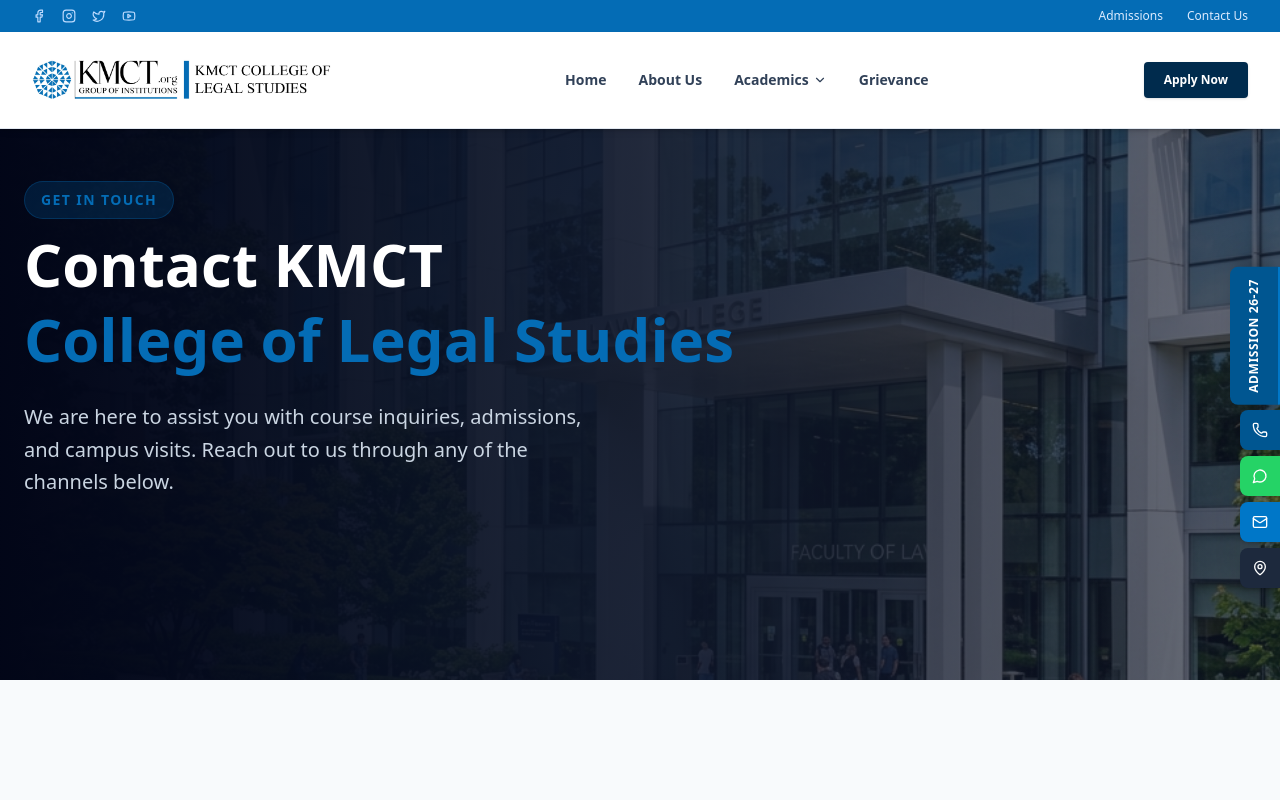
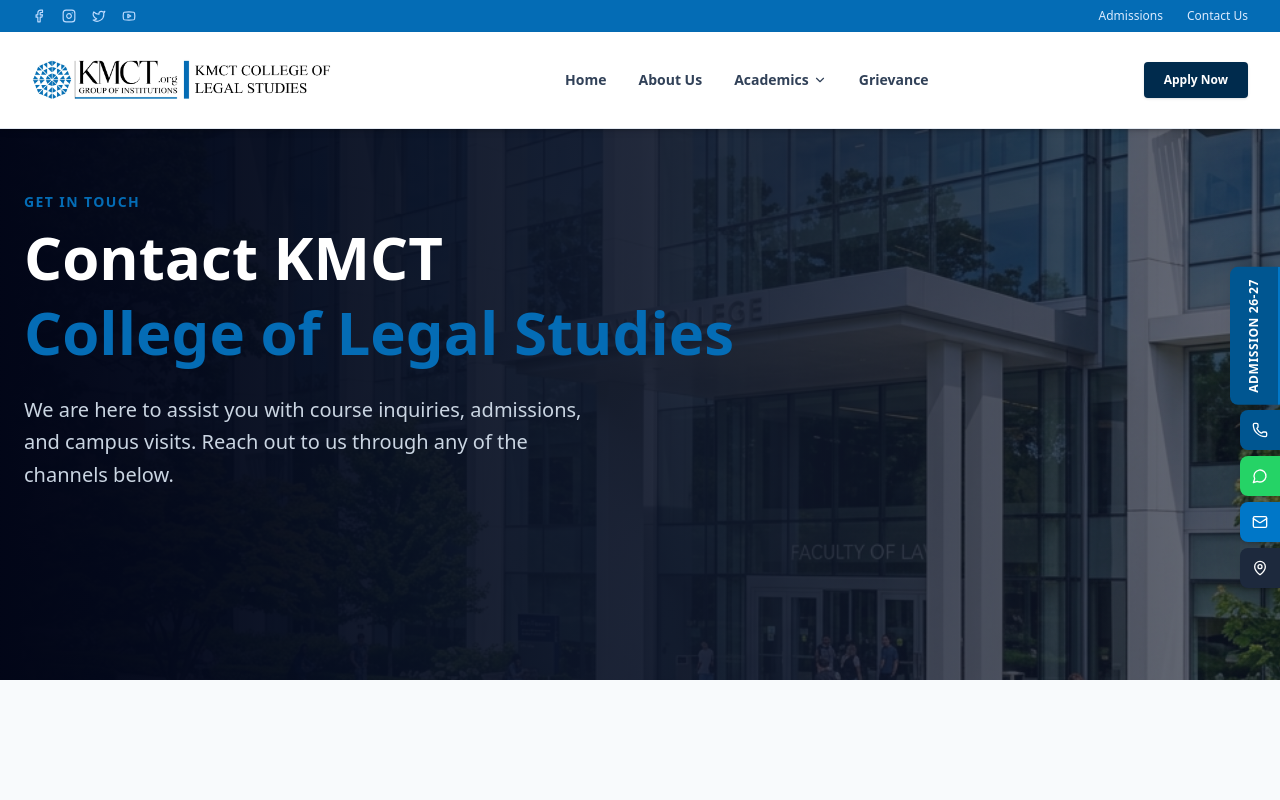
Before and after one commit to KMCT-DEV-TEAM/KLC-KSD, a Next.js app in the folder frontend/: page /contact in a window 1280 px wide. Shown: the top 800 px of the page. Built offline with nearby package versions, Linux system fonts and the light colour scheme.

Commit message:
debugged

```diff
--- a/frontend/app/contact/page.jsx
+++ b/frontend/app/contact/page.jsx
@@ -29,7 +29,7 @@
         {/* Content Container */}
         <div className="relative z-10 w-full max-w-7xl mx-auto px-6">
           <div className="max-w-3xl text-left space-y-6">
-            <span className="text-sm font-bold px-4 py-2 rounded-full bg-primary/20 text-primary border border-primary/30 uppercase tracking-widest inline-block mb-2">
+            <span className="text-sm font-bold text-primary uppercase tracking-widest inline-block mb-2">
               Get in Touch
             </span>
             <h1 className="text-4xl md:text-5xl lg:text-6xl font-extrabold text-white leading-tight">
```
